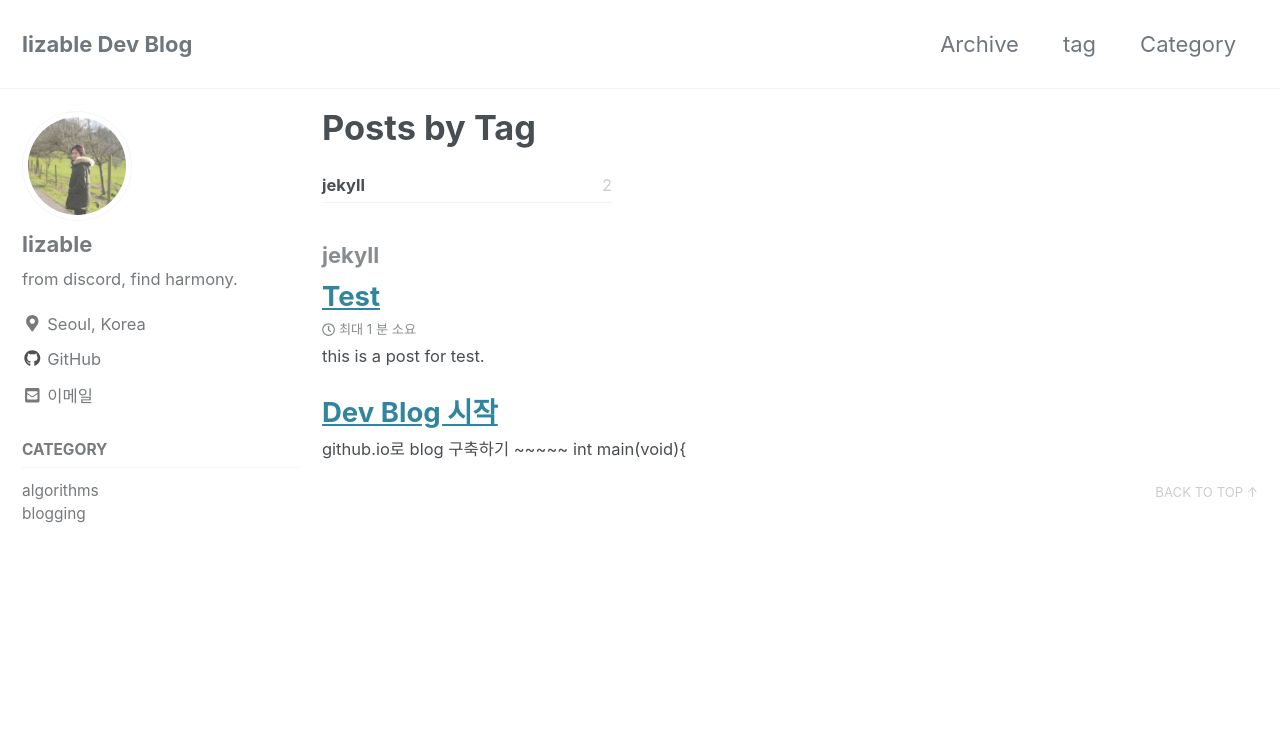
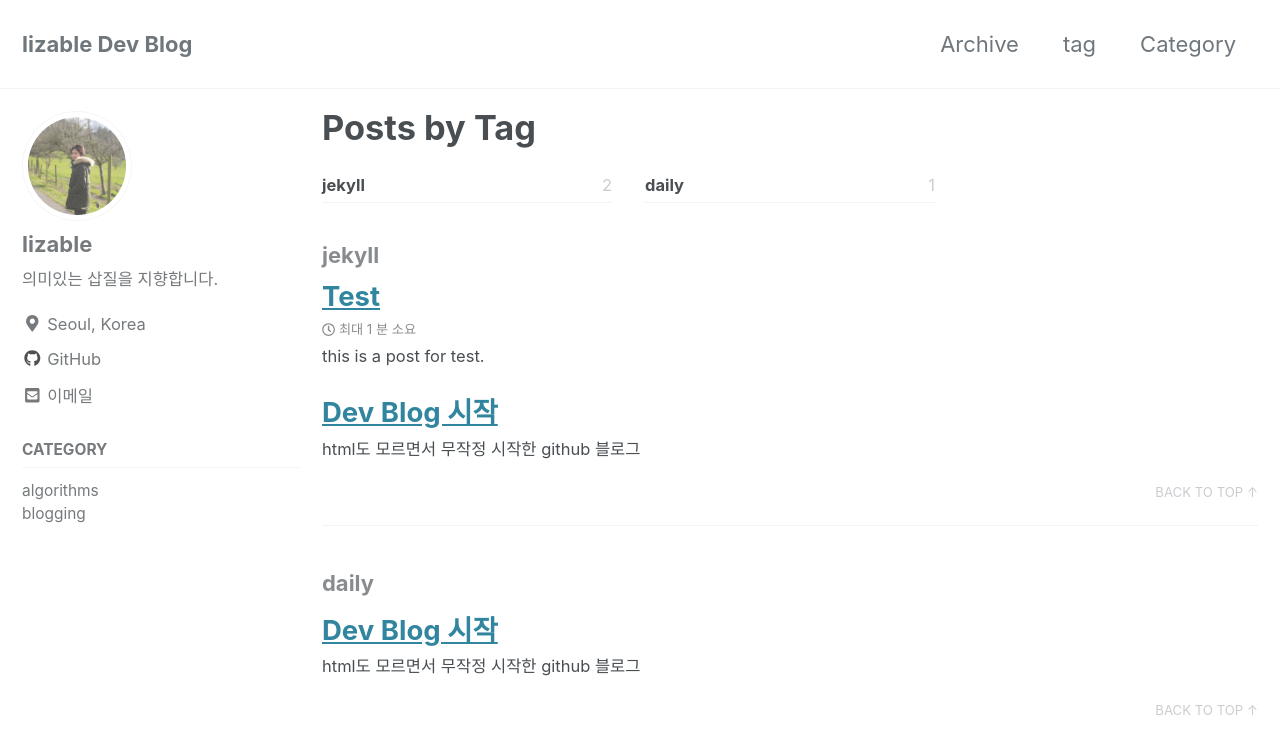
Before and after one commit to lizable/lizable.github.io, a Jekyll site: the page built from _pages/tag-archive.md, in a window 1280 px wide and 900 px high. Shown: the top 754 px of the window. Built offline with Jekyll 4.4.1, drawn with Linux system fonts in a browser that asks for light colours; cached includes are drawn as plain includes; nearby versions of some CDN libraries.

Commit message:
modified posts

```diff
--- a/_config.yml
+++ b/_config.yml
@@ -108,7 +108,7 @@
 author:
   name             : "lizable"
   avatar           : "/assets/images/bio_photo.jpg" # path of avatar image, e.g. "/assets/images/bio-photo.jpg"
-  bio              : "from discord, find harmony."
+  bio              : "의미있는 삽질을 지향합니다."
   location         : "Seoul, Korea"
   email            : "lizable@gmail.com"
   links:
--- a/_posts/blogging/2019-01-24-Hello-World!.md
+++ b/_posts/blogging/2019-01-24-Hello-World!.md
@@ -1,18 +1,18 @@
 ---
 title: "Dev Blog 시작"
+excerpt: "html도 모르면서 무작정 시작한 github 블로그"
 categories: #카테고리
   - blogging
 tags: # 태그 사용
   - jekyll
+  - daily
 author_profile: true #작성자 프로필 출력 여부
 read_time: false #read_time을 출력할지 여부 1min read 같은 것
 
 toc: true #Table Of Contents 목차 보여줌
-toc_table: "Contents" #toc 이름 정의
-toc_icon: "cog" #font Awesome 아이콘으로 toc 아이콘 설정
+#toc_table: "Contents" #toc 이름 정의
+#toc_icon: "cog" #font Awesome 아이콘으로 toc 아이콘 설정
 toc_sticky: true # 스크롤 내릴때 같이 내려가는 목차
-
-
 
 header: #헤더에 유투브 비디오 삽입
 video:
@@ -21,15 +21,23 @@
 
 #link: https://github.com #direct link 만들
 
-last_modified_at: 2019-01-24T13:20:00+09:00
+last_modified_at: 2019-01-24T02:00:00+09:00
 ---
 
-github.io로 blog 구축하기
-~~~~~
-int main(void){
+## Intro
+프로그래밍 공부를 위한 개발 블로그를 개설하였습니다.
 
-  printf("hello, world!\n");
+---
+## Notes
 
-  return 0;
-}
-~~~~~
+포털사이트에서 제공하는 개인 공간에서 벗어나 새로운 플랫폼에서 블로그를 구축하고자 무작정 시작한 블로그.
+
+---
+## 이 글을 마치며
+html이나 css, javascript에 대한 개념 없이 무작정 개인 블로그를 만드는 것은
+결코 쉽지 않았다.
+하지만 조금씩 건들여보면서 익히고 있는 중이다.
+
+다행히 지킬에서는 마크다운 문법을 지원하므로,
+앞으로도 html을 깊게 배우기보단 마크다운 문서로 작성하게 될 듯하다.
+무한 삽질 예정.
```
Also changed, not shown: _posts/algorithms/2019-01-25-Test.md (+0 -2 lines).
